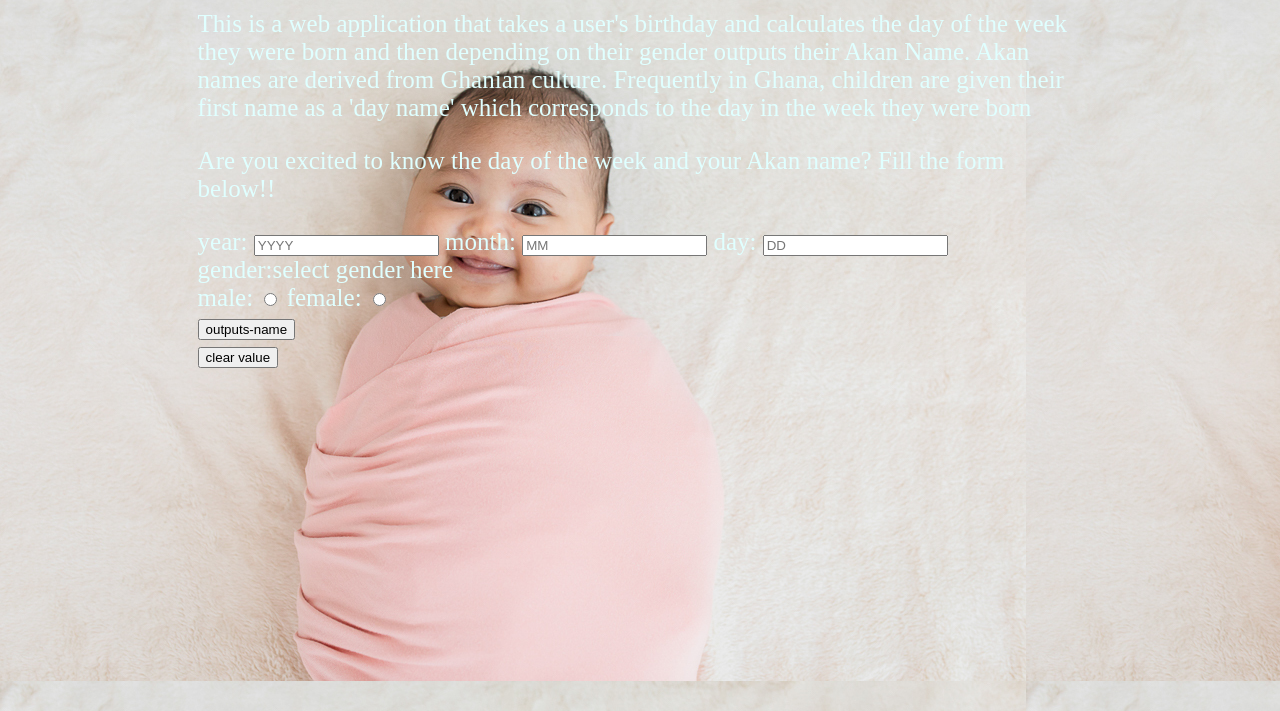
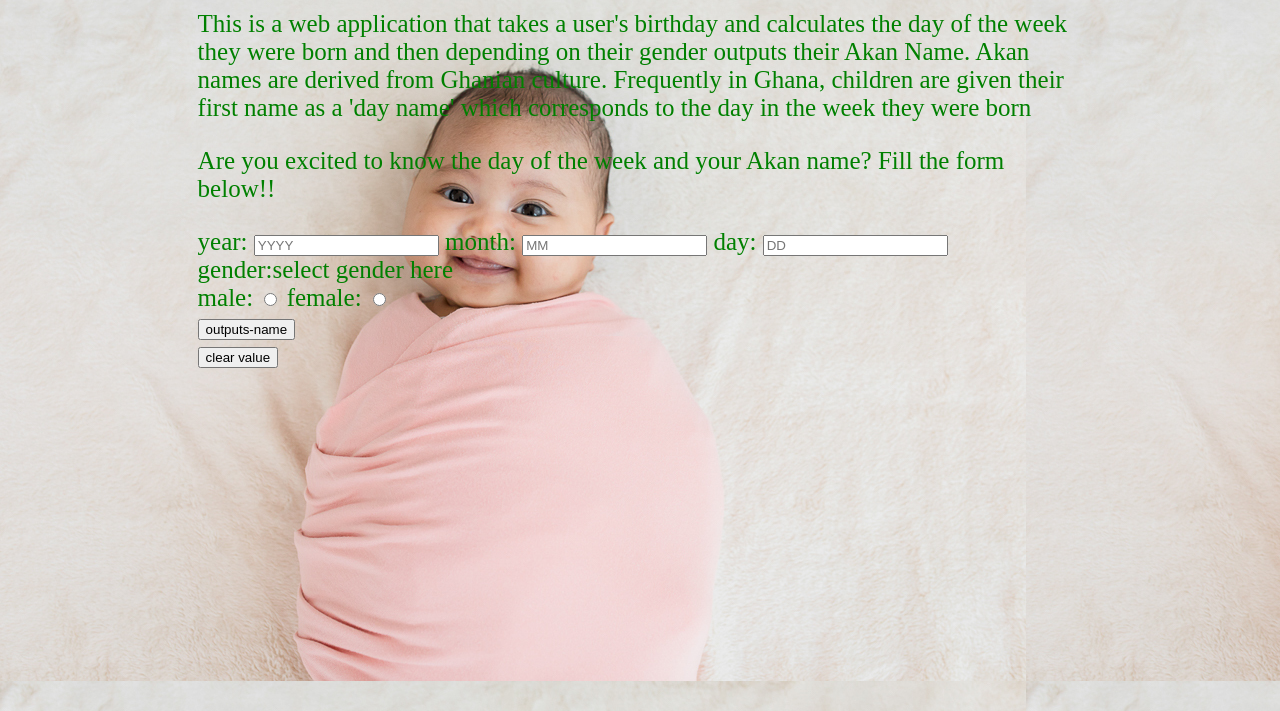
Before and after one commit to Edwike12/Akan-naming, a plain HTML site: page index.html in a window 1280 px wide. Shown: the part 89-800 px from the top of the page. Drawn offline with Linux system fonts and the light colour scheme.

Commit message:
change color to green

```diff
--- a/css/style.css
+++ b/css/style.css
@@ -1,6 +1,6 @@
 body{
     background-image: url('../image/back.jpg');
-    color: lightcyan;
+    color: green;
     font-size: 25px;
 }
 
```
